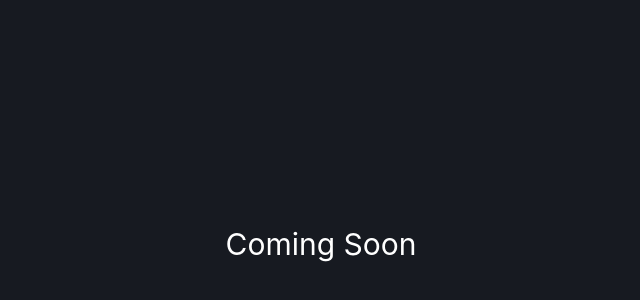
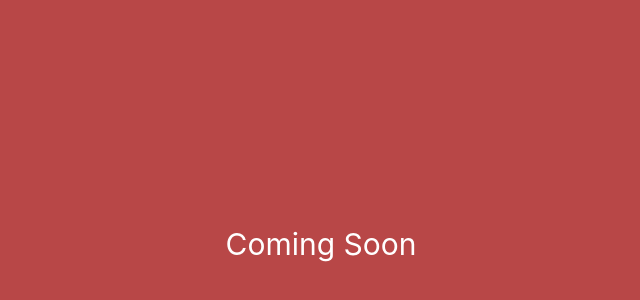
Before and after one commit to danielnichols/danielnichols.github.io, a React app: page / in a window 1280 px wide. Shown: the part 156-456 px from the top of the page, without its empty margins (319-959 px from the left). Built offline with nearby package versions, Linux system fonts and the light colour scheme.

Commit message:
changed the background color
This will likely change again in the future, once a proper palette has been decided

```diff
--- a/src/App.css
+++ b/src/App.css
@@ -20,7 +20,7 @@
 }
 
 .App-header {
-  background-color: #171A21;
+  background-color: #b84747;
   min-height: 100vh;
   display: flex;
   flex-direction: column;
```
